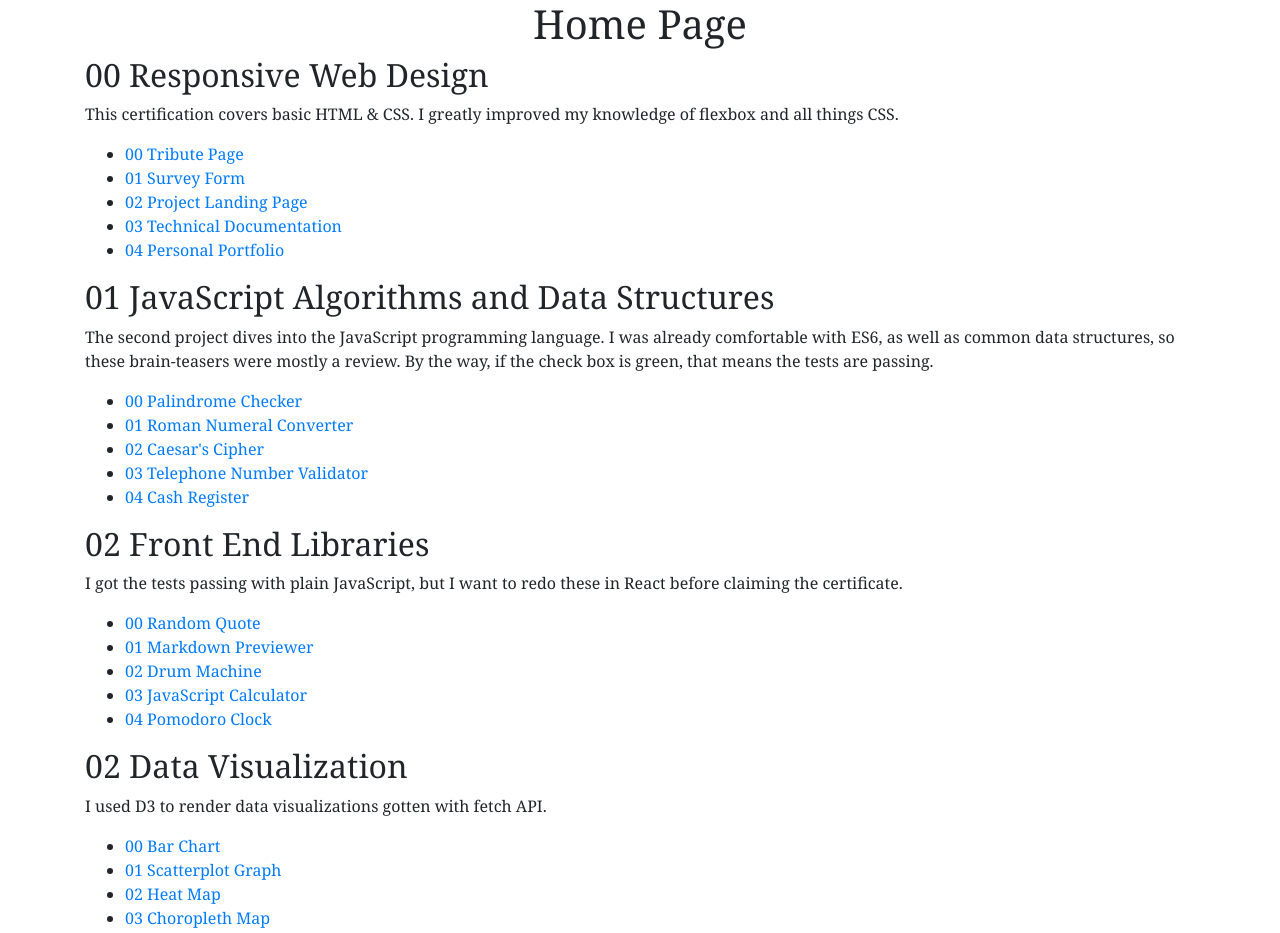
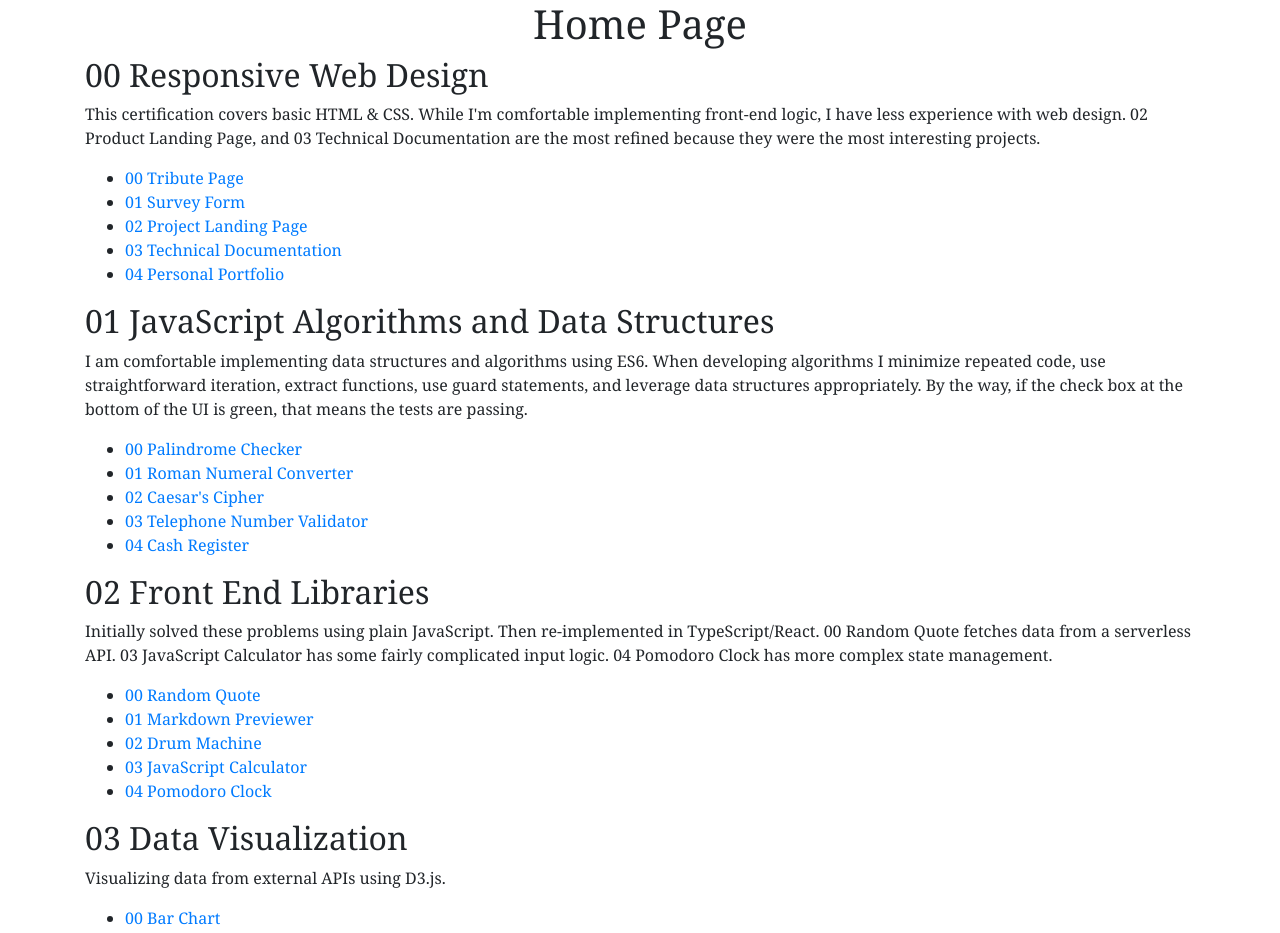
Before and after one commit to jameshbush/free_code_camp, a React (Create React App) app: page / in a window 1280 px wide. Shown: the top 933 px of the page. Built offline with nearby package versions, Linux system fonts and the light colour scheme.

Commit message:
Updates home page copy (#56)

```diff
--- a/src/Home.tsx
+++ b/src/Home.tsx
@@ -17,13 +17,15 @@ export interface ICertificationProps extends IRoutable {
 }
 export interface IProjectProps extends IRoutable {
   name: string;
+  isDisabled?: true;
 }
 
-const Project = ({ path, name }: IProjectProps): JSX.Element => (
-  <li>
-    <Link to={path}>{name}</Link>
-  </li>
-);
+const Project = ({ path, name, isDisabled }: IProjectProps): JSX.Element | null =>
+  isDisabled ? null : (
+    <li>
+      <Link to={path}>{name}</Link>
+    </li>
+  );
 
 const Certification = (props: ICertificationProps): JSX.Element => (
   <div>
@@ -36,6 +38,7 @@ const Certification = (props: ICertificationProps): JSX.Element => (
           name={project.name}
           component={project.component}
           key={project.path}
+          isDisabled={project.isDisabled}
         />
       ))}
     </ul>
--- a/src/certificationsData.ts
+++ b/src/certificationsData.ts
@@ -27,8 +27,9 @@ const certificationsData: ICertificationProps[] = [
     path: P_00,
     name: "00 Responsive Web Design",
     component: undefined,
-    description:
-      "This certification covers basic HTML & CSS. I greatly improved my knowledge of flexbox and all things CSS.",
+    description: `This certification covers basic HTML & CSS.
+      While I'm comfortable implementing front-end logic, I have less experience with web design.
+      02 Product Landing Page, and 03 Technical Documentation are the most refined because they were the most interesting projects.`,
     projects: [
       {
         path: `${P_00}/00_tribute_page`,
@@ -61,8 +62,9 @@ const certificationsData: ICertificationProps[] = [
     path: P_01,
     name: "01 JavaScript Algorithms and Data Structures",
     component: undefined,
-    description:
-      "The second project dives into the JavaScript programming language. I was already comfortable with ES6, as well as common data structures, so these brain-teasers were mostly a review. By the way, if the check box is green, that means the tests are passing.",
+    description: `I am comfortable implementing data structures and algorithms using ES6.
+      When developing algorithms I minimize repeated code, use straightforward iteration, extract functions, use guard statements, and leverage data structures appropriately.
+      By the way, if the check box at the bottom of the UI is green, that means the tests are passing.`,
     projects: [
       {
         path: `${P_01}/00_palendrome_checker`,
@@ -94,8 +96,10 @@ const certificationsData: ICertificationProps[] = [
   {
     path: P_02,
     name: "02 Front End Libraries",
-    description:
-      "I got the tests passing with plain JavaScript, but I want to redo these in React before claiming the certificate.",
+    description: `Initially solved these problems using plain JavaScript. Then re-implemented in TypeScript/React.
+      00 Random Quote fetches data from a serverless API.
+      03 JavaScript Calculator has some fairly complicated input logic.
+      04 Pomodoro Clock has more complex state management.`,
     component: undefined,
     projects: [
       {
@@ -127,8 +131,8 @@ const certificationsData: ICertificationProps[] = [
   },
   {
     path: P_03,
-    name: "02 Data Visualization",
-    description: "I used D3 to render data visualizations gotten with fetch API.",
+    name: "03 Data Visualization",
+    description: "Visualizing data from external APIs using D3.js.",
     component: undefined,
     projects: [
       {
@@ -143,18 +147,21 @@ const certificationsData: ICertificationProps[] = [
       },
       {
         path: `${P_03}/02_heat_map`,
-        name: "02 Heat Map",
+        name: "02 Heat Map (under construction)",
         component: TributePage,
+        isDisabled: true,
       },
       {
         path: `${P_03}/03_choropleth_map`,
-        name: "03 Choropleth Map",
+        name: "03 Choropleth Map (under construction)",
         component: TributePage,
+        isDisabled: true,
       },
       {
         path: `${P_03}/04_treemap_diagram`,
-        name: "04 Treemap Diagram",
+        name: "04 Treemap Diagram (under construction)",
         component: TributePage,
+        isDisabled: true,
       },
     ],
   },
```
